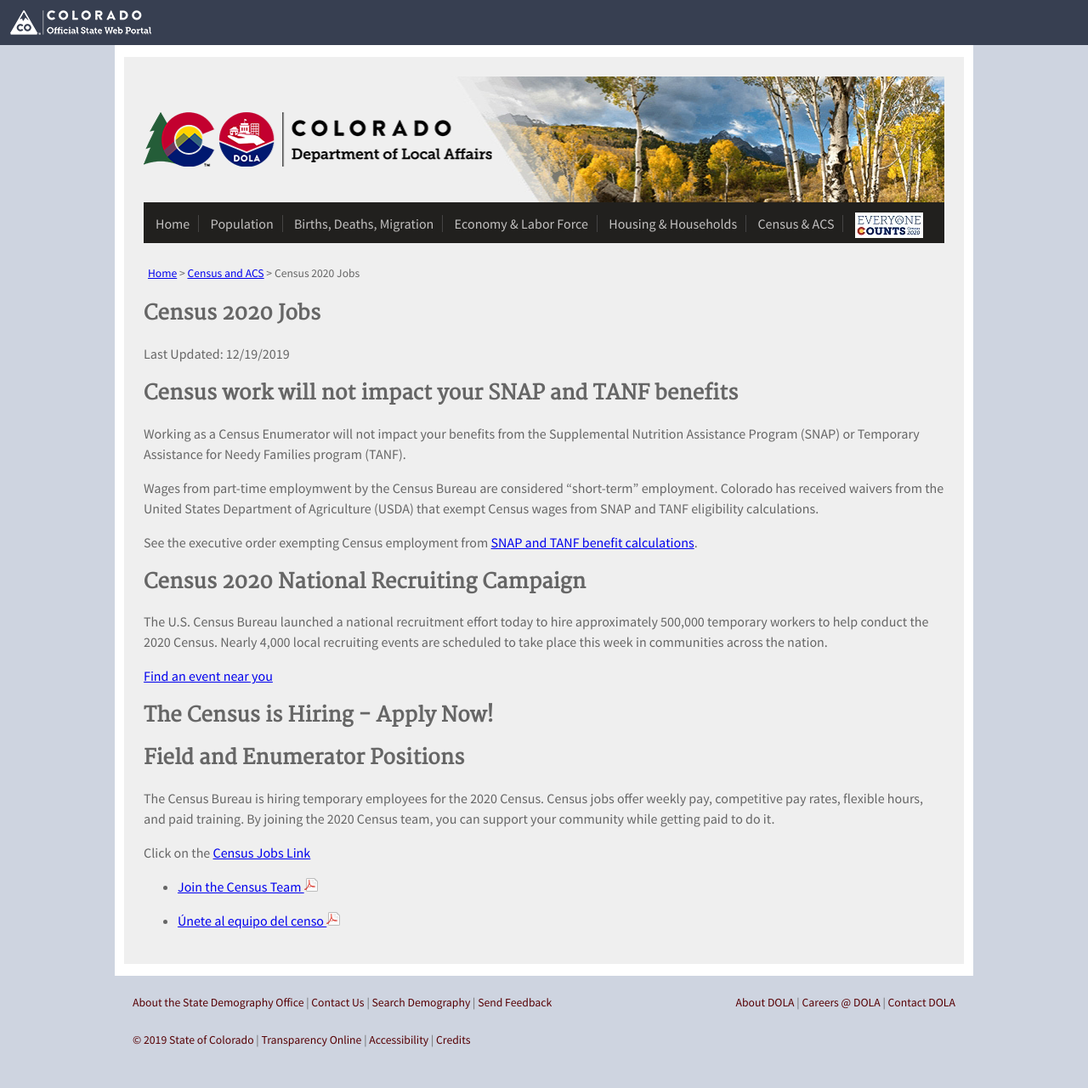
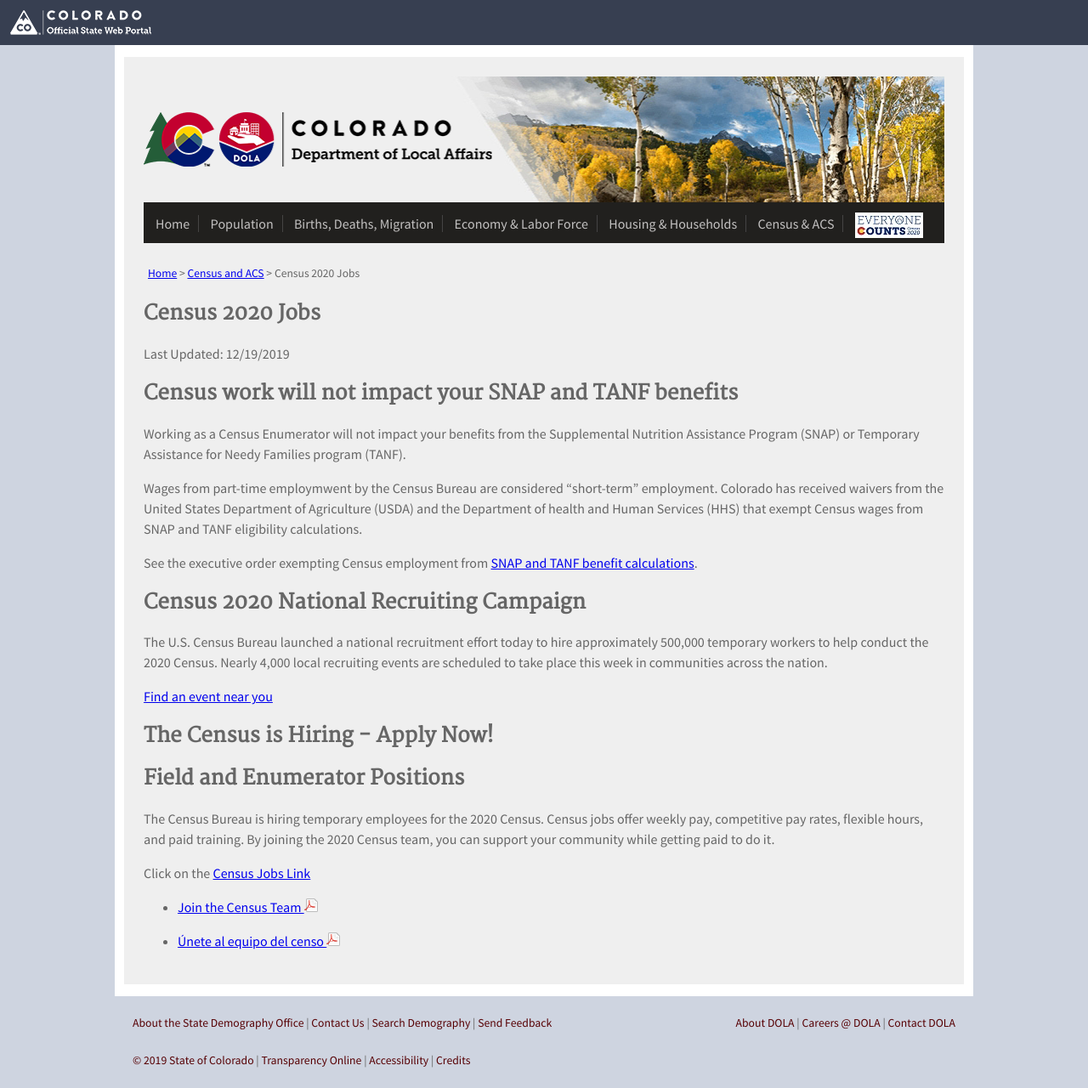
Before and after one commit to TBleess/Website_New, a Jekyll site: the page built from pages/5_CensusACS/2020-census-jobs.md, in a window 1280 px wide. Shown: the whole page at 85% size. Built offline with Jekyll 4.4.1, drawn with Linux system fonts in a browser that asks for light colours; before the commit the page ends 1256 px from its top, so only the background shows below that.

Commit message:
Update 2020-census-jobs.md

```diff
--- a/pages/5_CensusACS/2020-census-jobs.md
+++ b/pages/5_CensusACS/2020-census-jobs.md
@@ -14,7 +14,7 @@
 
 Working as a Census Enumerator will not impact your benefits from the Supplemental Nutrition Assistance Program (SNAP) or Temporary  Assistance for Needy Families program (TANF).
 
-Wages from part-time employmwent by the Census Bureau are considered "short-term" employment.  Colorado has received waivers from the United States Department of Agriculture (USDA) that exempt Census wages from SNAP and TANF eligibility calculations.
+Wages from part-time employmwent by the Census Bureau are considered "short-term" employment.  Colorado has received waivers from the United States Department of Agriculture (USDA) and the Department of health and Human Services (HHS) that exempt Census wages from SNAP and TANF eligibility calculations.
 
 See the executive order exempting Census employment from [SNAP and TANF benefit calculations](https://www.whitehouse.gov/wp-content/uploads/2018/09/M-18-26.pdf).
 
```
